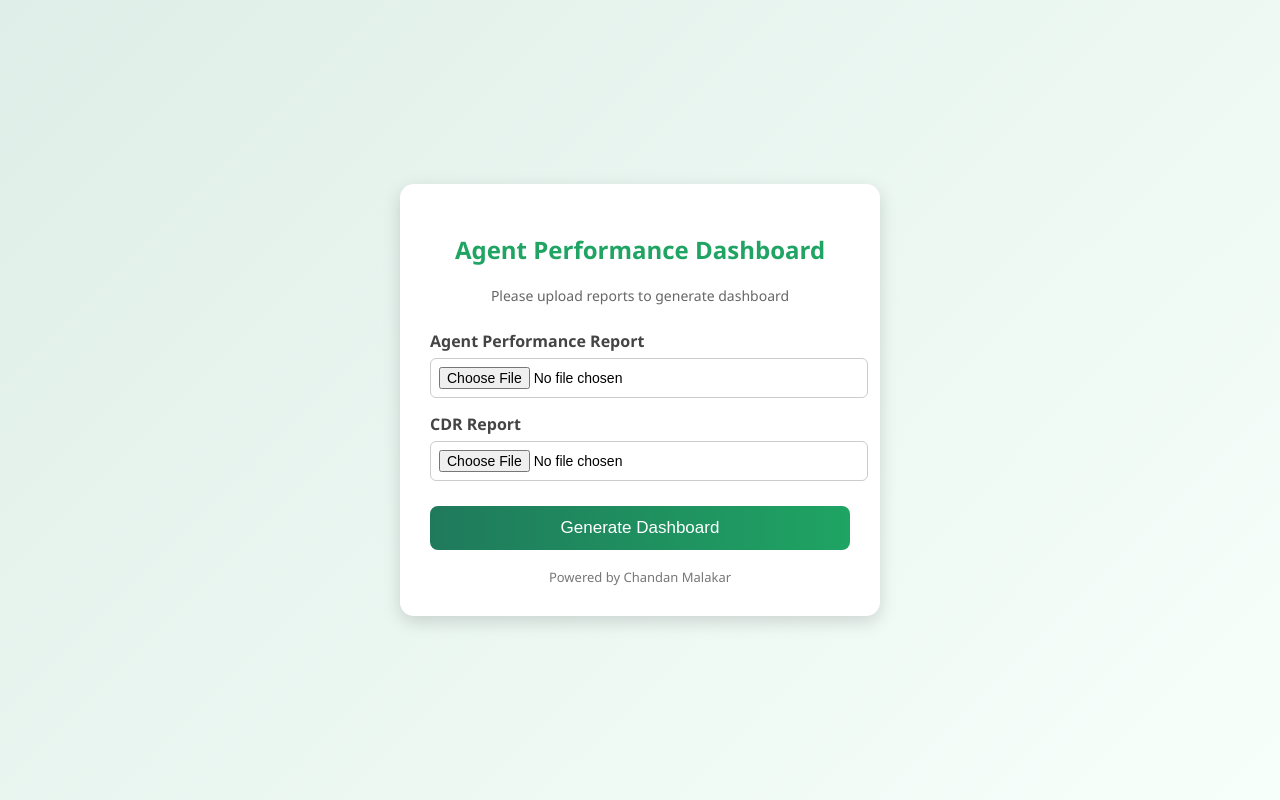
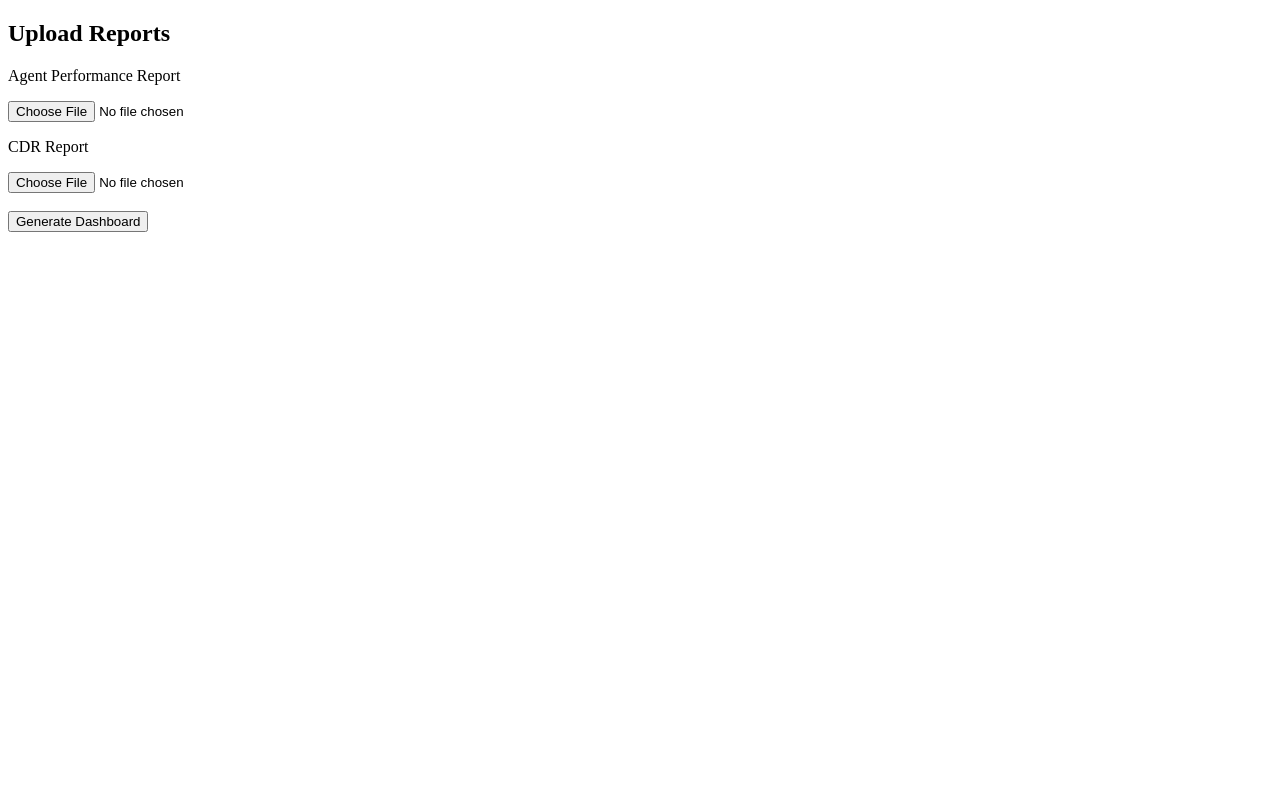
Before and after one commit to Viratmalakar/agent.performance.site, a Flask app: page / in a window 1280 px wide. Run offline with Flask 3, Linux system fonts and the light colour scheme.

Commit message:
Refactor upload.html for improved layout and labels

```diff
--- a/templates/upload.html
+++ b/templates/upload.html
@@ -2,106 +2,22 @@
 <html>
 <head>
 <title>Upload Reports</title>
-
-<!-- Favicon -->
 <link rel="icon" href="{{ url_for('static', filename='favicon.ico') }}">
-
-<style>
-body{
-background:linear-gradient(135deg,#dfeee8,#f7fffb);
-font-family:Segoe UI;
-display:flex;
-justify-content:center;
-align-items:center;
-height:100vh;
-margin:0;
-}
-
-.box{
-background:white;
-width:420px;
-padding:30px;
-border-radius:14px;
-box-shadow:0 6px 18px rgba(0,0,0,0.15);
-text-align:center;
-}
-
-h2{
-color:#1fa463;
-margin-bottom:20px;
-}
-
-p{
-color:#666;
-font-size:14px;
-margin-bottom:25px;
-}
-
-label{
-font-weight:600;
-color:#444;
-display:block;
-margin-top:15px;
-text-align:left;
-}
-
-input{
-margin-top:6px;
-width:100%;
-padding:8px;
-border-radius:6px;
-border:1px solid #ccc;
-font-size:14px;
-}
-
-button{
-margin-top:25px;
-background:linear-gradient(90deg,#1f7a5c,#1fa463);
-color:white;
-border:none;
-padding:12px;
-width:100%;
-border-radius:8px;
-font-size:17px;
-cursor:pointer;
-transition:.3s;
-}
-
-button:hover{
-transform:scale(1.05);
-background:linear-gradient(90deg,#178a55,#1fa463);
-}
-
-footer{
-margin-top:18px;
-font-size:13px;
-color:#777;
-}
-</style>
 </head>
-
 <body>
 
-<div class="box">
-
-<h2>Agent Performance Dashboard</h2>
-<p>Please upload reports to generate dashboard</p>
+<h2>Upload Reports</h2>
 
 <form method="post" action="/process" enctype="multipart/form-data">
-
-<label>Agent Performance Report</label>
+<p>Agent Performance Report</p>
 <input type="file" name="agent" required>
 
-<label>CDR Report</label>
+<p>CDR Report</p>
 <input type="file" name="cdr" required>
 
+<br><br>
 <button>Generate Dashboard</button>
-
 </form>
-
-<footer>Powered by Chandan Malakar</footer>
-
-</div>
 
 </body>
 </html>
```
